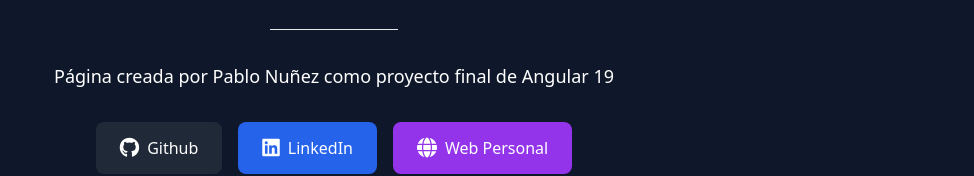
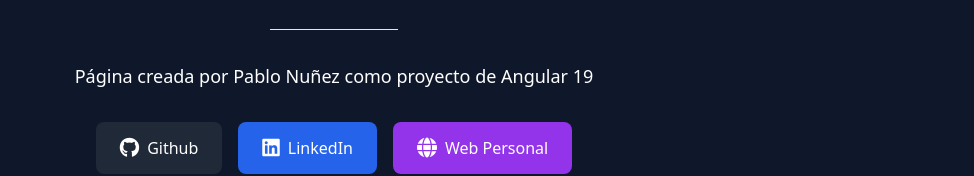
Before and after one commit to PavDev3/pokemon-ssr, an Angular app: page /about in a window 1280 px wide. Shown: the part 335-511 px from the top of the page, without its empty margins (306-1280 px from the left). Built offline with nearby package versions, Linux system fonts and the light colour scheme.

Commit message:
about page update

```diff
--- a/src/app/pages/about/about-page.component.html
+++ b/src/app/pages/about/about-page.component.html
@@ -7,7 +7,7 @@
 
   <section class="text-center">
     <p class="mb-8 text-lg">
-      Página creada por Pablo Nuñez como proyecto final de Angular 19
+      Página creada por Pablo Nuñez como proyecto de Angular 19
     </p>
 
     <div class="flex flex-wrap justify-center gap-4">
```
